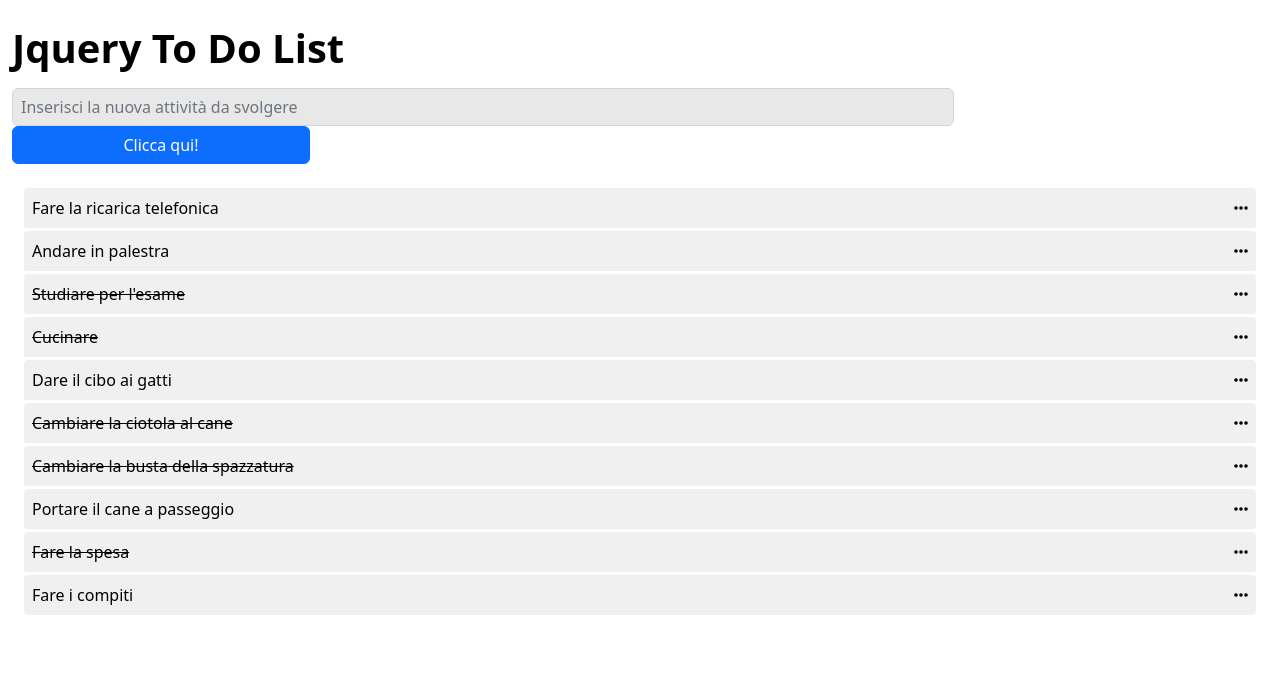
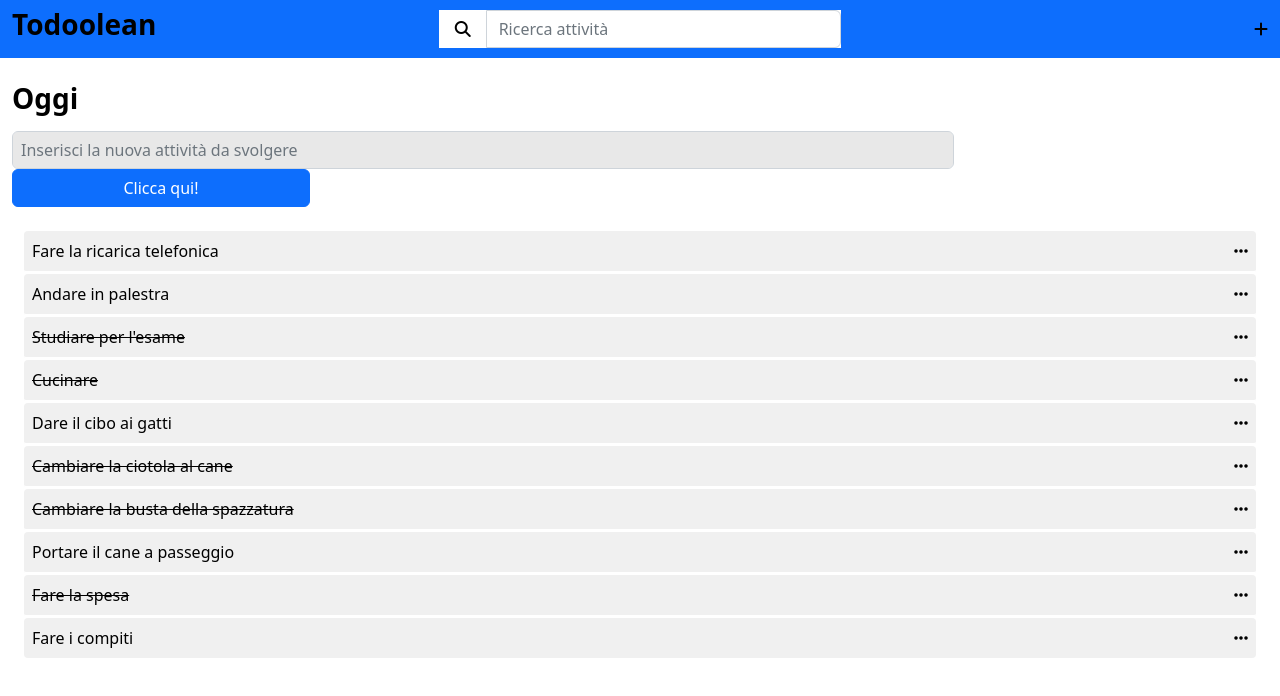
Before and after one commit to AnielloPiscopo/jquery-todo-list, a plain HTML site: page index.html in a window 1280 px wide. Drawn offline with nearby package versions, Linux system fonts and the light colour scheme.

Commit message:
Created the header section in the html modified its style with the css file

```diff
--- a/css/styles.css
+++ b/css/styles.css
@@ -5,6 +5,7 @@
 :root {
   --primary-color: black;
   --primary-bg-color: white;
+  --header-bg-color: #0d6efd;
   --wrong-input-value: red;
   --valid-input-value: green;
   --todo-bg-color: #f0f0f0;
@@ -44,6 +45,23 @@
 
 /* *-------------------------------------------------------------------
 STILE SPECIFICO */
+
+header {
+  background-color: var(--header-bg-color);
+}
+
+header .my_icon,
+header .my_input-icon {
+  cursor: pointer;
+}
+
+header .my_input-container {
+  background-color: var(--primary-bg-color);
+}
+
+header .my_input {
+  width: 100%;
+}
 
 main form .my_input {
   width: 100%;
--- a/index.html
+++ b/index.html
@@ -46,10 +46,39 @@
 
   <body>
     <div id="app">
+      <header>
+        <div class="container-fluid">
+          <div class="row align-items-center py-2">
+            <div class="col-4">
+              <h3 class="fw-bold">Todoolean</h3>
+            </div>
+            <div class="col-4">
+              <div class="my_input-container form-group">
+                <div class="input-group d-flex align-items-center">
+                  <div class="my_input-icon input-group-addon px-3">
+                    <i class="my_icon fa-solid fa-magnifying-glass"></i>
+                  </div>
+                  <input
+                    type="text"
+                    class="my_input form-control d-inline-block"
+                    placeholder="Ricerca attività"
+                  />
+                </div>
+              </div>
+            </div>
+            <div class="col-4">
+              <div class="my_account-section text-end">
+                <i class="my_icon fa-solid fa-plus"></i>
+              </div>
+            </div>
+          </div>
+        </div>
+      </header>
+
       <!-- * MAIN -->
       <main class="container-fluid">
         <!-- ? TITLE -->
-        <h1 class="pt-4 fw-bold">Jquery To Do List</h1>
+        <h3 class="pt-4 fw-bold">Oggi</h3>
 
         <!-- ? FORM -->
         <form class="py-2">
--- a/js/main.js
+++ b/js/main.js
@@ -65,9 +65,9 @@
   },
 ];
 
-todoList = $("[data-todo-list]");
-addToListBtn = $("[data-add-to-todo-list]");
-addToListInput = addToListBtn.siblings("input");
+var todoList = $("[data-todo-list]");
+var addToListBtn = $("[data-add-to-todo-list]");
+var addToListInput = addToListBtn.siblings("input");
 
 // * MAIN CODE
 $(document).ready(function () {
@@ -89,18 +89,6 @@
 }
 
 function modifyTodoList() {
-  $(document).on("dblclick", "[data-todo-list]>li", function () {
-    console.log(
-      $(this).children().children("[data-change-dropdown-menu-status]")
-    );
-    removeElementVisibility($(this).children().children("input"));
-    addElementVisibility($(this).children().children(".my_todo-text"));
-    removeElementVisibility($(this).children().children(".my_hidden-menu"));
-    updateTodoInputField(
-      $(this).children().children("input").val(),
-      $(this).children().children(".my_todo-text")
-    );
-  });
   addToListBtn.click(function (e) {
     e.preventDefault();
     createTodoElement();
@@ -125,7 +113,7 @@
     toggleElementVisibility(
       $(this).parents(".my_dropdown-menu").prev().children("input")
     );
-    toggleElementVisibility($(this).parents(".my_hidden-menu"));
+    removeElementVisibility($(this).parents(".my_hidden-menu"));
   });
 
   $(document).on("click", "[data-remove-from-todo-list]", function () {
@@ -149,10 +137,29 @@
       updateTodoInputField($(this).val(), $(this).siblings(".my_todo-text"));
       toggleElementVisibility($(this));
       toggleElementVisibility($(this).siblings(".my_todo-text"));
+      removeElementVisibility(
+        $(this).parents("li").children().children(".my_hidden-menu")
+      );
     } else if (e.which == 27) {
       toggleElementVisibility($(this));
       toggleElementVisibility($(this).siblings(".my_todo-text"));
+      removeElementVisibility(
+        $(this).parents("li").children().children(".my_hidden-menu")
+      );
     }
+  });
+
+  $(document).on("dblclick", "[data-todo-list]>li", function () {
+    console.log(
+      $(this).children().children("[data-change-dropdown-menu-status]")
+    );
+    removeElementVisibility($(this).children().children("input"));
+    addElementVisibility($(this).children().children(".my_todo-text"));
+    removeElementVisibility($(this).children().children(".my_hidden-menu"));
+    updateTodoInputField(
+      $(this).children().children("input").val(),
+      $(this).children().children(".my_todo-text")
+    );
   });
 }
 
@@ -182,7 +189,10 @@
     : getElementWithClasses("span", ["my_todo-text", "pe-3"]);
   todoInfoText.innerHTML = todoText;
 
-  const todoInputField = getElementWithClasses("input", ["my_d-none"]);
+  const todoInputField = getElementWithClasses("input", [
+    "my_input",
+    "my_d-none",
+  ]);
   todoInputField.setAttribute("type", "text");
   todoInputField.setAttribute("data-edit-todo-text", "");
   todoInputField.value = todoText;
@@ -233,6 +243,7 @@
   todoActions[
     todoActions.length - 1 - todoTextElement.parents("li").attr("key")
   ].text = todoInputValue;
+  console.log(todoActions);
 }
 
 function deleteTodoElement(todoElement) {
```
